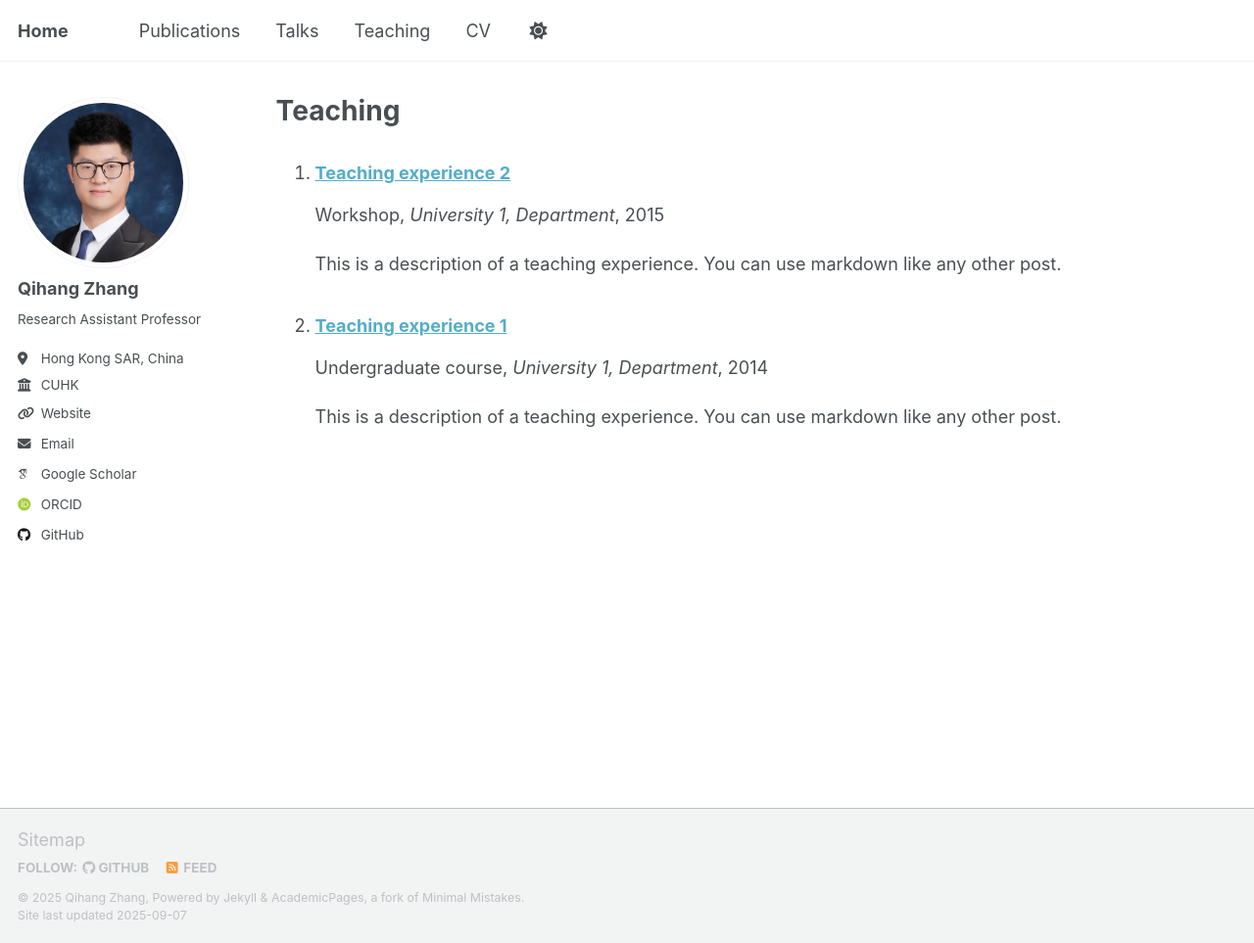
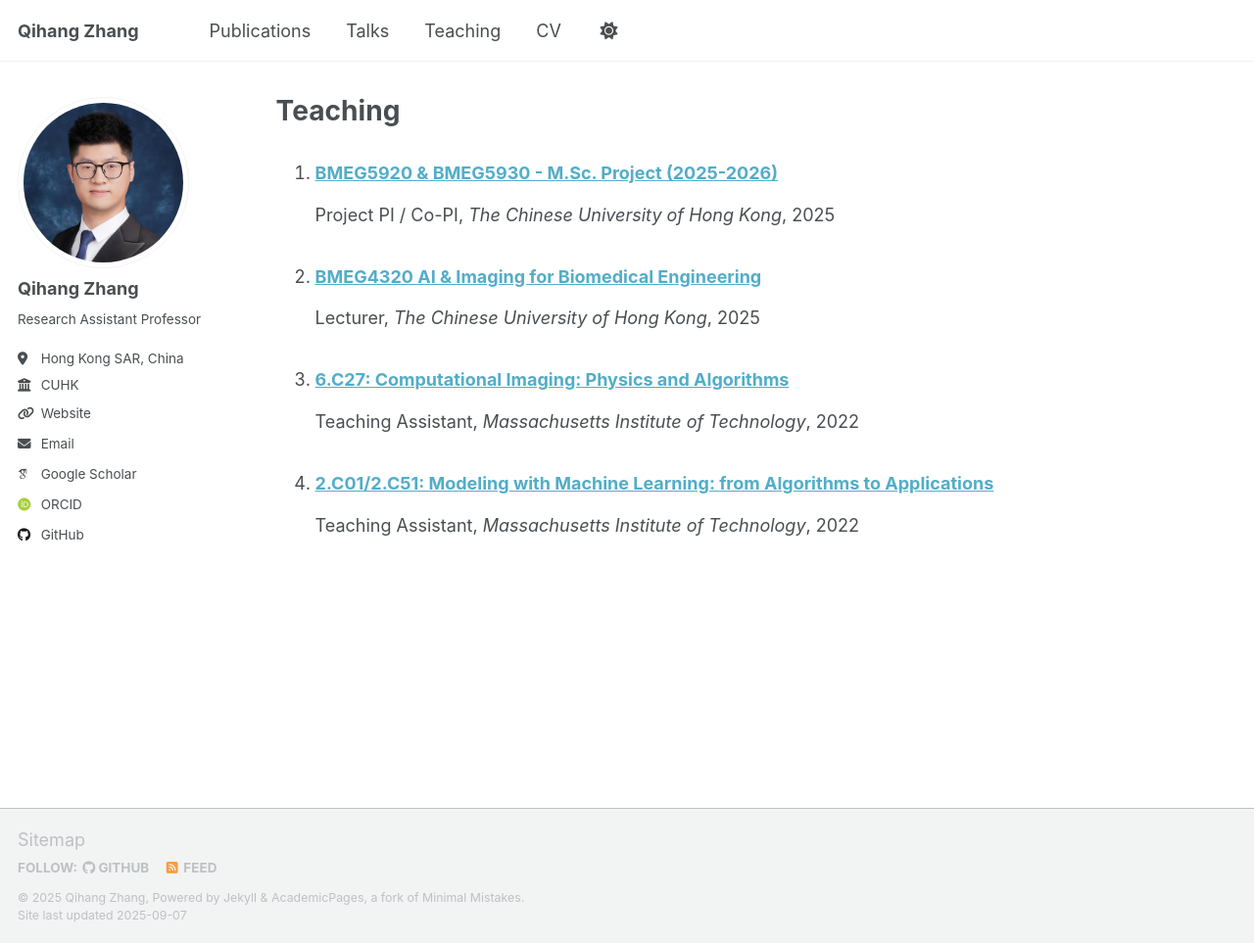
Before and after one commit to qhzhang95/qhzhang95.github.io, a Jekyll site: the page built from _pages/teaching.html, in a window 1280 px wide and 963 px high. Shown: the whole window at 98% size. Built offline with Jekyll 4.4.1, drawn with Linux system fonts in a browser that asks for light colours; some web fonts are replaced; a script that is not in the unit is left out.

Commit message:
add teaching, patents

```diff
--- a/Gemfile
+++ b/Gemfile
@@ -12,7 +12,7 @@ end
 gem 'github-pages'
 gem 'connection_pool', '2.5.0'
 
-platforms :mingw, :x64_mingw, :mswin, :jruby do
+platforms :windows, :x64_mingw, :mswin, :jruby do
   gem "tzinfo"
   gem "tzinfo-data"
 end
--- a/_config.yml
+++ b/_config.yml
@@ -9,7 +9,7 @@
 # Basic Site Settings
 locale                   : "en-US"
 site_theme               : "default" # Currently available options are "default", "air"
-title                    : "Home"
+title                    : "Qihang Zhang"
 title_separator          : "-"
 name                     : &name "Qihang Zhang"
 description              : &description "personal description"
@@ -84,6 +84,8 @@ publication_category:
     title: 'Books'
   manuscripts:
     title: 'Journal Articles'
+  patents:
+    title: 'Patents'
   conferences:
     title: 'Conference Papers'
 
--- a/_includes/archive-single.html
+++ b/_includes/archive-single.html
@@ -46,11 +46,11 @@
          <p class="page__date"><strong><i class="fa fa-fw fa-calendar" aria-hidden="true"></i> {{ site.data.ui-text[site.locale].date_label | default: "Published:" }}</strong> <time datetime="{{ post.date | default: "1900-01-01" | date_to_xmlschema }}">{{ post.date | default: "1900-01-01" | date: "%B %d, %Y" }}</time></p>
         {% endif %}
 
-    {% if post.excerpt and site.read_more != 'enabled' %}
+    <!-- {% if post.excerpt and site.read_more != 'enabled' %}
     <p class="archive__item-excerpt" itemprop="description">{{ post.excerpt | markdownify }}</p>
     {% elsif post.excerpt and site.read_more == 'enabled' %}
     <p class="archive__item-excerpt" itemprop="description"><p>{{ post.excerpt | markdownify | remove: '<p>' | remove: '</p>' }}<strong><a href="{{ base_path }}{{ post.url }}" rel="permalink"> Read more</a></strong></p></p>
-    {% endif %}
+    {% endif %} -->
 
     {% if post.citation and post.paperurl and post.slidesurl and post.bibtexurl %}
       <p>{{ post.citation }}<br /><a href="{{ post.paperurl }}">Download Paper</a> | <a href="{{ post.slidesurl }}">Download Slides</a> | <a href="{{ post.bibtexurl }}">Download Bibtex</a></p>
--- a/_pages/cv.md
+++ b/_pages/cv.md
@@ -30,10 +30,21 @@ Main research interests
 * AI+Physics algorithm for scattering related optical sensing and imaging tasks;
 * Advanced optical systems for biomedical and manufacturing applications.
 
+
 Publications
 ======
   <ol>{% for post in site.publications reversed %}
+    {% if post.category == 'manuscripts' %}
     {% include archive-single-cv.html %}
+    {% endif %}
+  {% endfor %}</ol>
+
+Patents
+======
+  <ol>{% for post in site.publications reversed %}
+    {% if post.category == 'patents' %}
+    {% include archive-single-cv.html %}
+    {% endif %}
   {% endfor %}</ol>
 
 Talks
@@ -48,14 +59,9 @@ Teaching
     {% include archive-single-cv.html %}
   {% endfor %}</ol>
 
-Patents
-======
-[1]
-[2]
-
 Service and leadership
 ======
-* To add
+* Journal reviewer of Photonics Research, Optics Express, Journal of the Optical Society of America A, and Advanced Materials.
 
 Honors and awards
 ======
--- a/_teaching/2014-spring-teaching-1.md
+++ /dev/null
@@ -1,20 +0,0 @@
----
-title: "Teaching experience 1"
-collection: teaching
-type: "Undergraduate course"
-permalink: /teaching/2014-spring-teaching-1
-venue: "University 1, Department"
-date: 2014-01-01
-location: "City, Country"
----
-
-This is a description of a teaching experience. You can use markdown like any other post.
-
-Heading 1
-======
-
-Heading 2
-======
-
-Heading 3
-======
--- a/_teaching/2015-spring-teaching-2.md
+++ /dev/null
@@ -1,20 +0,0 @@
----
-title: "Teaching experience 2"
-collection: teaching
-type: "Workshop"
-permalink: /teaching/2015-spring-teaching-1
-venue: "University 1, Department"
-date: 2015-01-01
-location: "City, Country"
----
-
-This is a description of a teaching experience. You can use markdown like any other post.
-
-Heading 1
-======
-
-Heading 2
-======
-
-Heading 3
-======
--- /dev/null
+++ b/_teaching/2022-fall-6.C27.md
@@ -0,0 +1,10 @@
+---
+title: "6.C27: Computational Imaging: Physics and Algorithms"
+collection: teaching
+type: "Teaching Assistant"
+# permalink: /teaching/2015-spring-teaching-1
+venue: "Massachusetts Institute of Technology"
+date: 2022-09-01
+location: "Cambridge, United States"
+---
+https://computing.mit.edu/cross-cutting/common-ground-for-computing-education/common-ground-subjects/c27-c67-computational-imaging/
--- /dev/null
+++ b/_teaching/2022-spring-2.C01.md
@@ -0,0 +1,10 @@
+---
+collection: teaching
+type: "Teaching Assistant"
+title: "2.C01/2.C51: Modeling with Machine Learning: from Algorithms to Applications"
+permalink: /teaching/2014-spring-teaching-1
+venue: "Massachusetts Institute of Technology"
+date: 2022-03-01
+location: "Cambridge, United States"
+---
+MIT’s first try on multidisciplinary-in-parallel teaching for AI modelings and AI applications. https://computing.mit.edu/cross-cutting/common-ground-for-computing-education/common-ground-subjects/c01-c51-modeling-machine-learning/
--- /dev/null
+++ b/_teaching/2025-fall-BMEG4320.md
@@ -0,0 +1,12 @@
+---
+collection: teaching
+type: "Lecturer"
+title: "BMEG4320 AI & Imaging for Biomedical Engineering"
+# permalink: /teaching/2014-spring-teaching-1
+venue: "The Chinese University of Hong Kong"
+date: 2025-09-01
+location: "Hong Kong SAR, China"
+---
+Course Outline
+======
+This course provides knowledge and technical background on the current available AI and imaging technologies developed for biomedical engineering applications. The AI part introduces fundamental concepts of deep learning, neural networks, and machine intelligence, exploring their recent applications in clinical diagnostics. The imaging part emphasis lies on introducing advanced biomedical imaging modalities, including advanced optical imaging systems (e.g., super-resolution optical imaging, optical coherence tomography, two-photo microscopy, digital holographic microscopy, and so on), functional MRI, and other advanced imaging modalities. It also covers applications of advanced biomedical imaging in diagnosis, prevention and treatment of diseases. Selected topics relating to use the above AI and imaging technologies for evaluation of neurodegeneration diseases and cancers will be covered.
--- /dev/null
+++ b/_teaching/2025-fall-BMEG5920.md
@@ -0,0 +1,12 @@
+---
+collection: teaching
+type: "Project PI / Co-PI"
+title: "BMEG5920 & BMEG5930 - M.Sc. Project (2025-2026)"
+# permalink: /teaching/2014-spring-teaching-1
+venue: "The Chinese University of Hong Kong"
+date: 2025-09-01
+location: "Hong Kong SAR, China"
+---
+Project 1 - Imaging living cells through thick scattering tissues
+
+Project 2 - Optical image processing with AI methods
```
Also changed, not shown: 1 other file.
